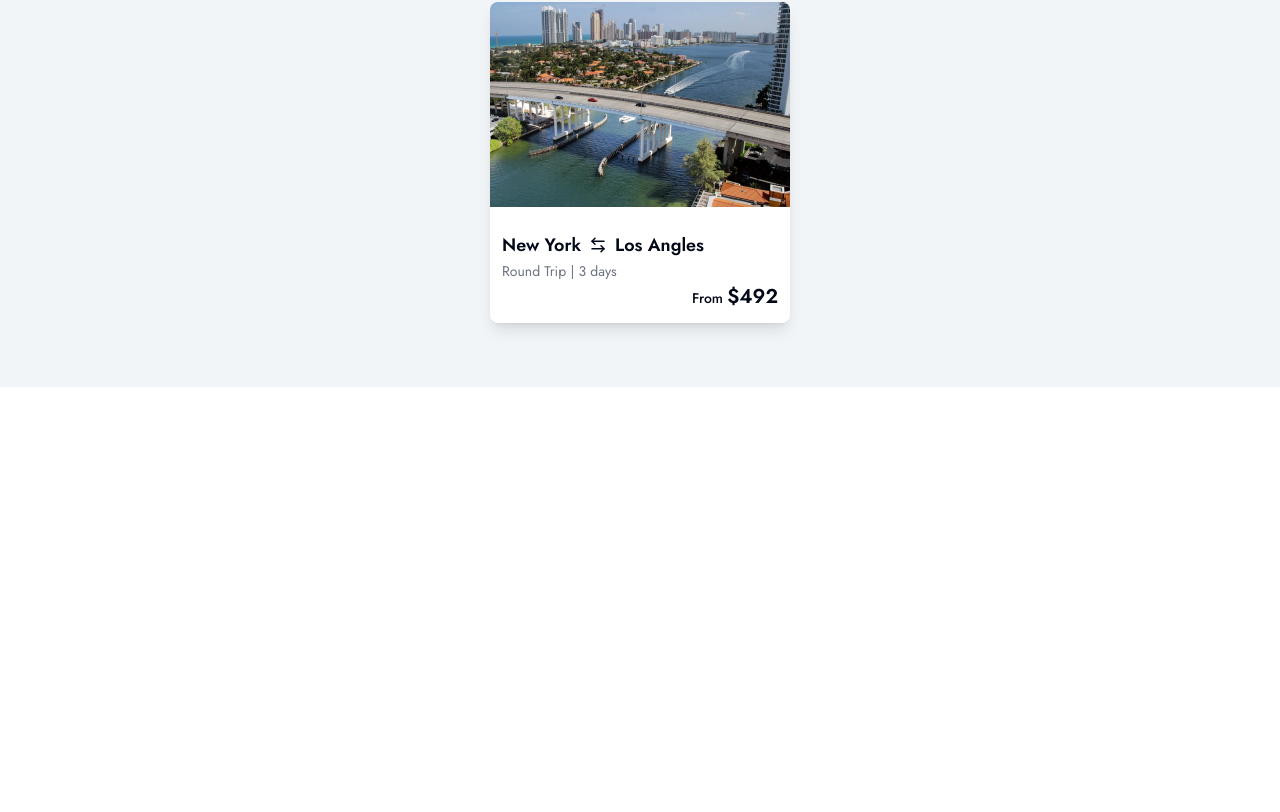
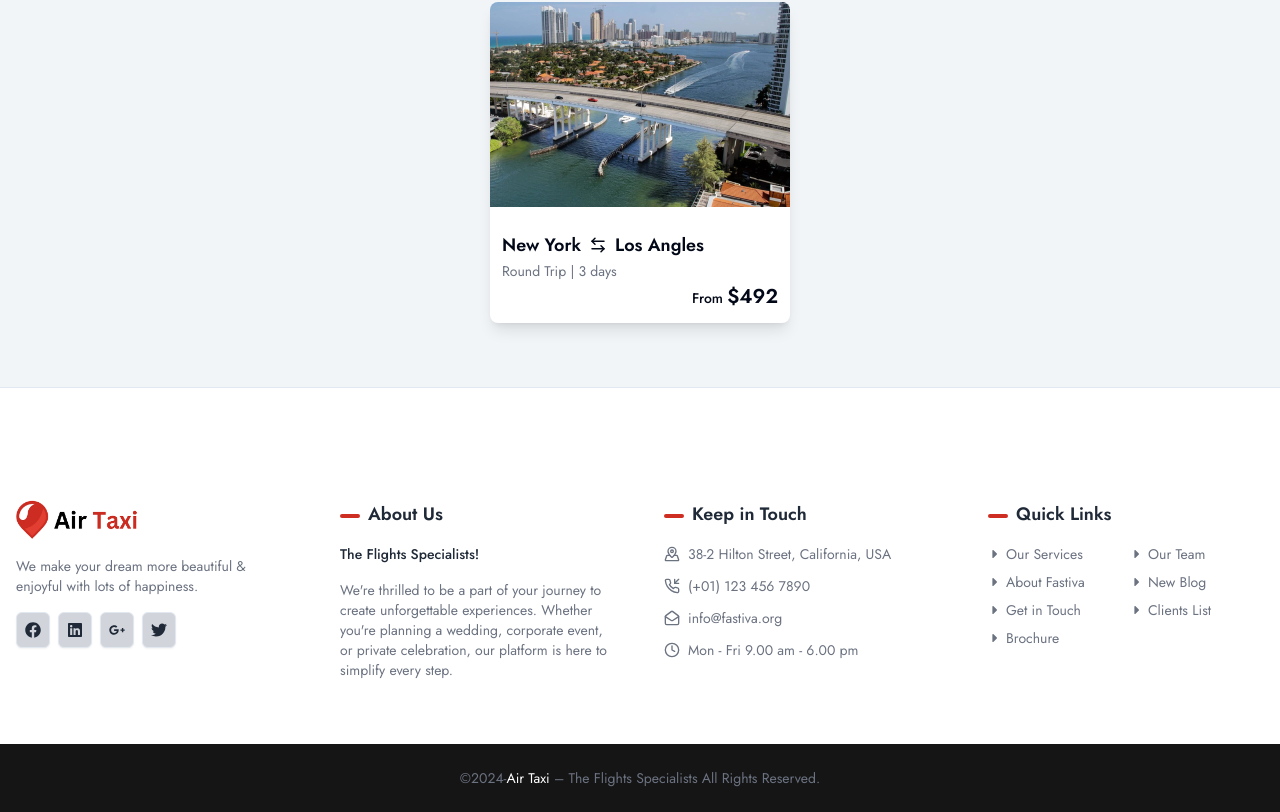
Before and after one commit to MahidunNobi/Air-Taxi, a Next.js app: page / in a window 1280 px wide. Shown: the part 3152-3964 px from the top of the page. Before the commit the page ends 3539 px from the top, so only its background shows below. Built offline with nearby package versions, Linux system fonts and the light colour scheme.

Commit message:
Add: Footer

```diff
--- a/src/app/layout.tsx
+++ b/src/app/layout.tsx
@@ -2,6 +2,7 @@ import type { Metadata } from "next";
 import localFont from "next/font/local";
 import "./globals.css";
 import Navbar from "@/components/Shared/Navbar/Navbar";
+import Footer from "@/components/Shared/Footer/Footer";
 
 const geistSans = localFont({
   src: "./fonts/GeistVF.woff",
@@ -32,6 +33,7 @@ export default function RootLayout({
         {/* <AuthProvider> */}
         <Navbar />
         <main>{children}</main>
+        <Footer />
         {/* </AuthProvider> */}
       </body>
     </html>
--- /dev/null
+++ b/src/components/Shared/Footer/Footer.tsx
@@ -0,0 +1,130 @@
+import { Clock, MailOpen, MapPinned, PhoneIncoming } from "lucide-react";
+import Link from "next/link";
+import Image from "next/image";
+
+import {
+  FaCaretRight,
+  FaFacebook,
+  FaGooglePlusG,
+  FaLinkedin,
+  FaTwitter,
+} from "react-icons/fa";
+import { Button } from "@/components/ui/button";
+
+const quickLinks = [
+  "Our Services",
+  "Our Team",
+  "About Fastiva",
+  "New Blog",
+  "Get in Touch",
+  "Clients List",
+  "Brochure",
+];
+
+const Footer = () => {
+  return (
+    <footer className="text-gray-800 border-t">
+      <div className="container mx-auto pt-12">
+        {/* --------Sections------- */}
+        <div className="my-16 grid grid-cols-1 md:grid-cols-2 lg:grid-cols-4 gap-12">
+          {/* --------Logo----- */}
+          <div className="">
+            <Link href={"/"}>
+              <div className="w-32">
+                <Image
+                  src={"/logo.png"}
+                  alt="Logo"
+                  width={300}
+                  height={600}
+                  className="w-full h-full"
+                />
+              </div>
+            </Link>
+            <span className="text-sm text-gray-500 my-4 block">
+              We make your dream more beautiful & enjoyful with lots of
+              happiness.
+            </span>
+            <div className="space-x-2">
+              <Button variant={"outline"} className="bg-gray-300 px-2">
+                <FaFacebook />
+              </Button>
+              <Button variant={"outline"} className="bg-gray-300 px-2">
+                <FaLinkedin />
+              </Button>
+              <Button variant={"outline"} className="bg-gray-300 px-2">
+                <FaGooglePlusG />
+              </Button>
+              <Button variant={"outline"} className="bg-gray-300 px-2">
+                <FaTwitter />
+              </Button>
+            </div>
+          </div>
+          {/* --------------About Fastiva------------- */}
+          <div className="">
+            <h3 className="relative text-lg before:w-5 before:h-1 before:rounded-xl before:bg-primary before:absolute before:left-0 before:top-1/2 pl-7 font-semibold">
+              {" "}
+              About Us
+            </h3>
+            <h6 className="font-medium text-sm my-4">
+              {" "}
+              The Flights Specialists!{" "}
+            </h6>
+            <p className="text-sm text-gray-500">
+              We&apos;re thrilled to be a part of your journey to create
+              unforgettable experiences. Whether you&apos;re planning a wedding,
+              corporate event, or private celebration, our platform is here to
+              simplify every step.
+            </p>
+          </div>
+          {/* -----------Keep in Touch----------- */}
+          <div className="">
+            <h3 className="relative text-lg before:w-5 before:h-1 before:rounded-xl before:bg-primary before:absolute before:left-0 before:top-1/2 pl-7 font-semibold mb-4">
+              Keep in Touch
+            </h3>
+            <div className="text-sm text-gray-500 *:flex *:items-center *:gap-2 space-y-3">
+              <span>
+                <MapPinned size={16} /> 38-2 Hilton Street, California, USA{" "}
+              </span>
+              <span>
+                <PhoneIncoming size={16} /> (+01) 123 456 7890
+              </span>
+              <span>
+                <MailOpen size={16} /> info@fastiva.org
+              </span>
+              <span>
+                <Clock size={16} /> Mon - Fri 9.00 am - 6.00 pm
+              </span>
+            </div>
+          </div>
+
+          {/* -----------Quick Links----------- */}
+          <div className="">
+            <h3 className="relative text-lg before:w-5 before:h-1 before:rounded-xl before:bg-primary before:absolute before:left-0 before:top-1/2 pl-7 font-semibold mb-4">
+              Quick Links
+            </h3>
+            <div className="grid grid-cols-1 md:grid-cols-2 gap-2 *:flex *:items-center *:gap-1 *:text-sm text-gray-500">
+              {quickLinks.map((l, i) => (
+                <span
+                  key={i}
+                  className="hover:text-primary duration-300 cursor-pointer"
+                >
+                  <FaCaretRight /> {l}
+                </span>
+              ))}
+            </div>
+          </div>
+        </div>
+      </div>
+      {/* ------Copy write----- */}
+      <div className="bg-[#151515] p-6 flex justify-center text-gray-500 text-sm text-center">
+        <span>
+          {" "}
+          &copy;2024-<span className="text-white ">Air Taxi</span> – The Flights
+          Specialists All Rights Reserved.{" "}
+        </span>
+      </div>
+    </footer>
+  );
+};
+
+export default Footer;
```
